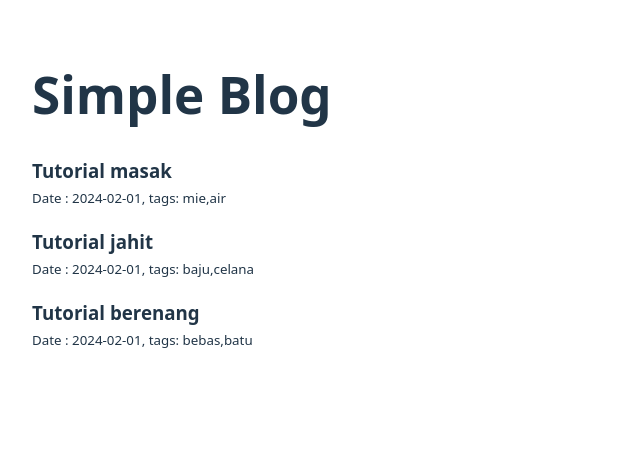
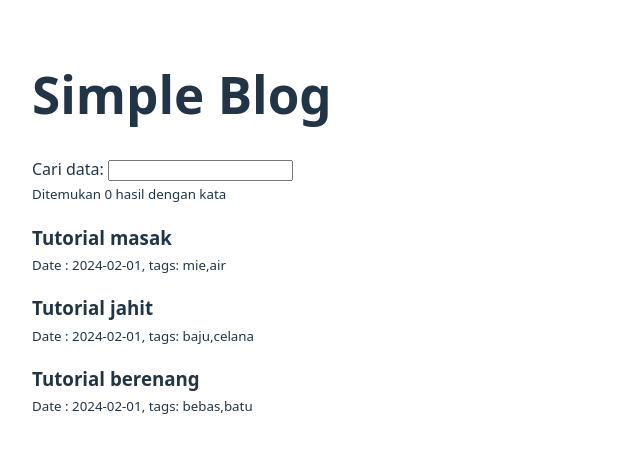
Before and after one commit to nrhdyt3012/react-fundamental, a React (Vite) app: page / in a window 1280 px wide. Shown: the top 452 px of the page, without its empty margins (0-640 px from the left). Built offline with nearby package versions, Linux system fonts and the light colour scheme.

Commit message:
Fitur Filter Data dan Pengenalan useState

```diff
--- a/src/pages/index.jsx
+++ b/src/pages/index.jsx
@@ -1,12 +1,21 @@
+import { useState } from "react";
 import posts from "../posts.json";
 import Article from "../components/Article.jsx";
 
 function Homepage() {
+
+    const [search, setSearch] = useState("");
+
+    const changeSearch =(event) => {
+        setSearch(event.target.value)
+    };
     return (
         <>
         <h1>Simple Blog</h1>
-        {posts.map((blog) => (
-<Article title={blog.title} tags={blog.tags} date={blog.date}></Article>
+        <div>Cari data: <input type="text" onChange={changeSearch}/></div>
+        <small>Ditemukan 0 hasil dengan kata {search}</small>
+        {posts.map(({title,tags, date}, index) => (
+<Article {...{title, tags, date}} key={index}></Article>
             ))}
         </>
     )
```
